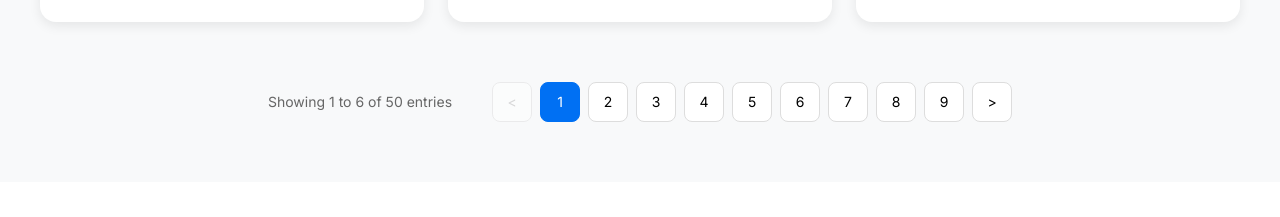
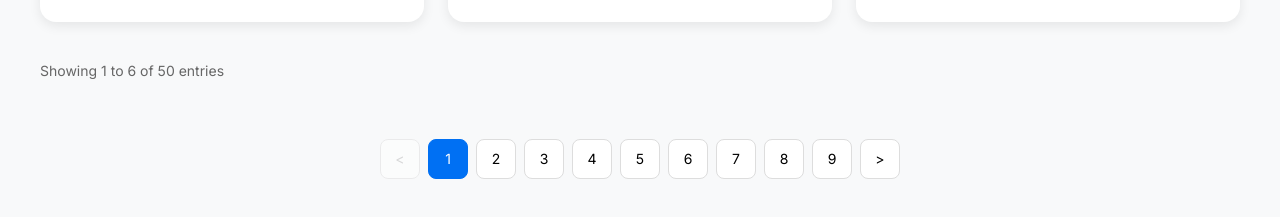
Before and after one commit to noblestorage-gif/noble-home-react, a React (Vite) app: page /reviews in a window 1280 px wide. Shown: the part 1006-1223 px from the top of the page. Before the commit the page ends 1188 px from the top, so only its background shows below. Built offline with nearby package versions, Linux system fonts and the light colour scheme; a web font is replaced by a local one.

Commit message:
페이지네이션 정보를 윗줄 좌측으로 분리 배치
- 'Showing X to Y of Z entries' 정보를 페이지네이션과 분리
- 윗줄 좌측에 배치하여 독립적인 레이아웃 구성
- 페이지네이션 컨트롤은 중앙에 유지

```diff
--- a/src/App.css
+++ b/src/App.css
@@ -847,12 +847,13 @@ body {
   align-items: center;
   margin-top: 40px;
   padding: 20px 0;
-  gap: 40px;
 }
 
 .nh-pagination-info {
   font-size: 14px;
   color: #666;
+  margin-bottom: 20px;
+  text-align: left;
 }
 
 .nh-pagination-controls {
--- a/src/Reviews.jsx
+++ b/src/Reviews.jsx
@@ -102,10 +102,11 @@ export default function Reviews() {
           ))}
         </div>
 
+        <div className="nh-pagination-info">
+          Showing {startIndex + 1} to {Math.min(endIndex, allReviews.length)} of {allReviews.length} entries
+        </div>
+
         <div className="nh-pagination">
-          <div className="nh-pagination-info">
-            Showing {startIndex + 1} to {Math.min(endIndex, allReviews.length)} of {allReviews.length} entries
-          </div>
           <div className="nh-pagination-controls">
             <button
               className="nh-pagination-btn"
```
